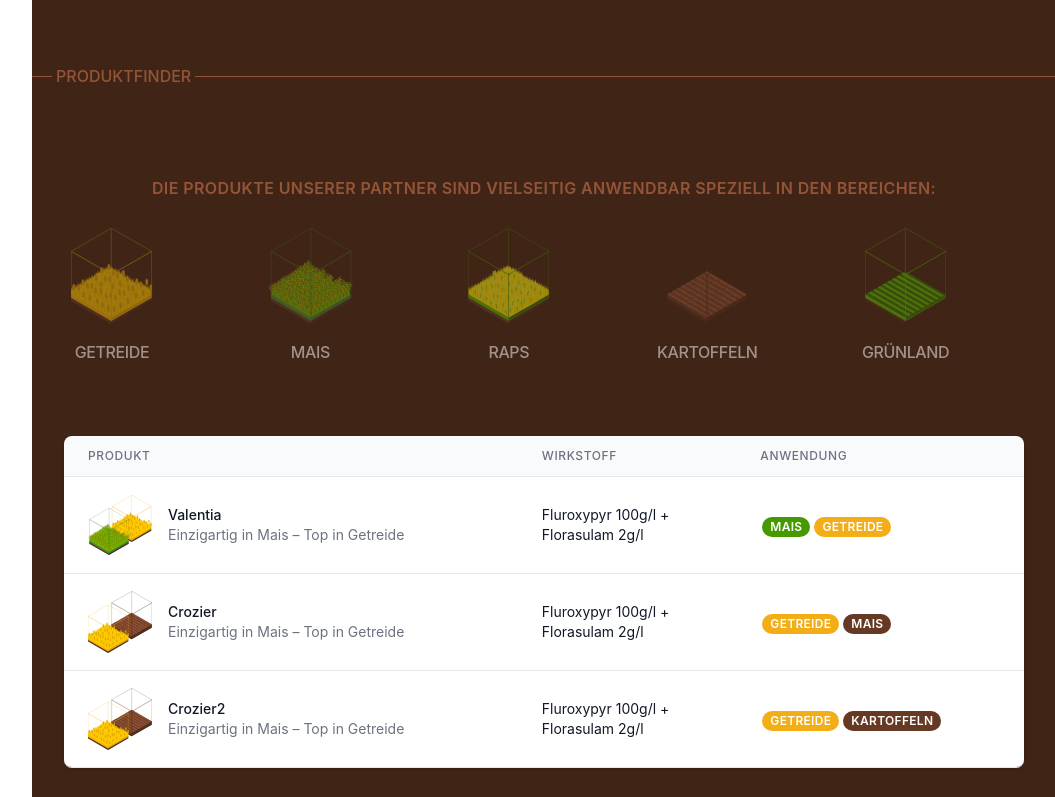
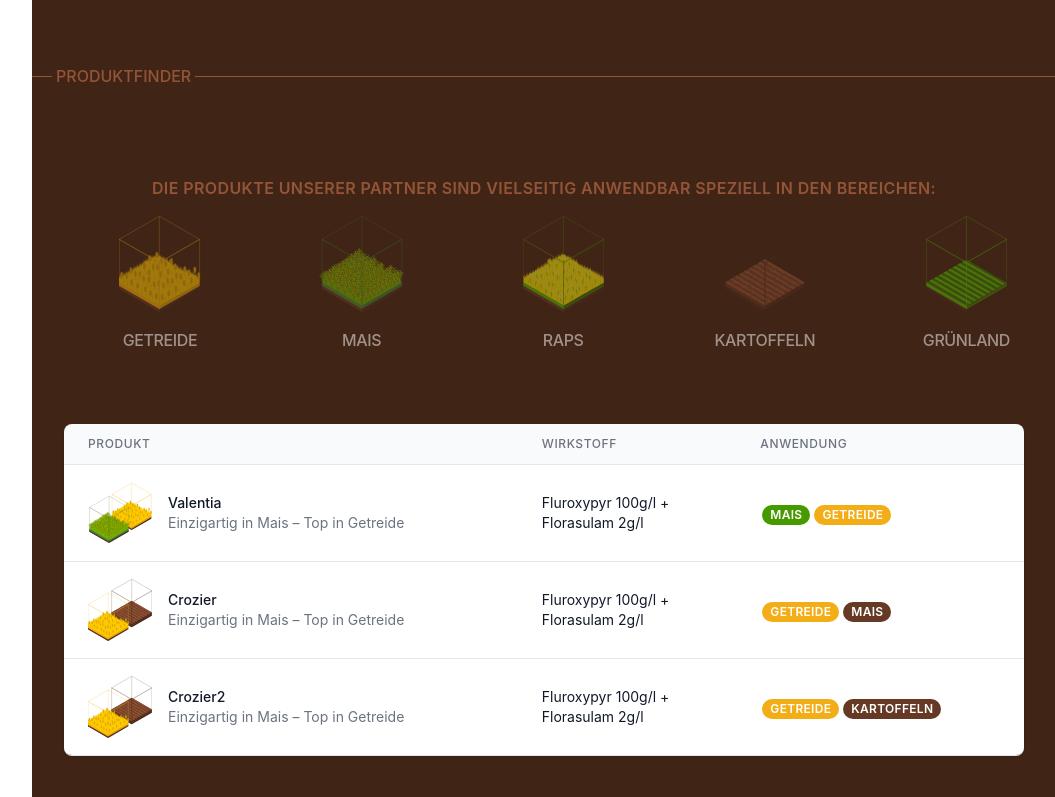
Before and after one commit to t4ms/flenderLinkMap, a React (Create React App) app: page /agroform in a window 1280 px wide. Shown: the part 1052-1849 px from the top of the page, without its empty margins (224-1279 px from the left). Built offline with nearby package versions, Linux system fonts and the light colour scheme.

Commit message:
some styling changes2

```diff
--- a/src/components/agroform/index.js
+++ b/src/components/agroform/index.js
@@ -126,7 +126,7 @@
                       </div>
                     </div>
                     <div className="mt-8 lg:mt-0 lg:col-span-6">
-                      <div className="sm:max-w-md sm:w-full sm:mx-auto sm:overflow-hidden">
+                      <div className="sm:mx-auto sm:overflow-hidden">
                         <div className="px-4 py-8">
                           <div className="mx-auto flex justify-center">
                             <img
@@ -166,45 +166,49 @@
                   Die Produkte unserer Partner sind vielseitig anwendbar
                   speziell in den Bereichen:
                 </p>
-                <div className="mt-3 grid grid-cols-5 gap-8 lg:grid-cols-5 overflow-x-auto">
+                <div className="grid grid-cols-5 gap-x-12 overflow-x-auto">
+
+                  <div className="w-48 col-span-1 flex justify-center">
                   <button onClick={this.handleFilter} className="opacity-50 hover:opacity-100 focus:opacity-100">
-                  <div className="w-24 col-span-1 flex justify-center md:col-span-2 lg:col-span-1">
                     <h1 className="text-center item-center text-md font-medium uppercase tracking-tight">
                       <img
-                        className="my-4 h-24 mx-auto"
+                        className="m-4 h-24 mx-auto"
                         src={IconCereal}
                         alt="Cereals"
                       />
                       <span className="block text-white">Getreide</span>
                     </h1>
+                  </button>
                   </div>
-                  </button>
+
+                  <div className="w-48 col-span-1 flex justify-center">
                   <button onClick={this.handleFilter} className="opacity-50 hover:opacity-100 focus:opacity-100">
-                  <div className="w-24 col-span-1 flex justify-center md:col-span-2 lg:col-span-1">
                     <h1 className="text-center item-center text-md font-medium uppercase tracking-tight">
                       <img
-                        className="my-4 h-24 mx-auto"
+                        className="m-4 h-24 mx-auto"
                         src={IconCorn}
                         alt="Corn"
                       />
                       <span className="block text-white">Mais</span>
                     </h1>
+                  </button>
                   </div>
-                  </button>
+
+                  <div className="w-48 col-span-1 flex justify-center">
                   <button onClick={this.handleFilter} className="opacity-50 hover:opacity-100 focus:opacity-100">
-                  <div className="w-24 col-span-1 flex justify-center md:col-span-2 lg:col-span-1">
                     <h1 className="text-center item-center text-md font-medium uppercase tracking-tight">
                       <img
-                        className="my-4 h-24 mx-auto"
+                        className="m-4 h-24 mx-auto"
                         src={IconRape}
                         alt="Rape"
                       />
                       <span className="block text-white">Raps</span>
                     </h1>
+                  </button>
                   </div>
-                  </button>
+
+                  <div className="w-48 col-span-1 flex justify-center">
                   <button onClick={this.handleFilter} className="opacity-50 hover:opacity-100 focus:opacity-100">
-                  <div className="w-24 col-span-1 flex justify-center md:col-span-2 lg:col-span-1">
                     <h1 className="text-center item-center text-md font-medium uppercase tracking-tight">
                       <img
                         className="my-4 h-24 mx-auto"
@@ -213,10 +217,11 @@
                       />
                       <span className="block text-white">Kartoffeln</span>
                     </h1>
+                  </button>
                   </div>
-                  </button>
+
+                  <div className="w-48 col-span-1 flex justify-center">
                   <button onClick={this.handleFilter} className="opacity-50 hover:opacity-100 focus:opacity-100">
-                  <div className="w-24 col-span-1 flex justify-center md:col-span-2 lg:col-span-1">
                     <h1 className="text-center item-center text-md font-medium uppercase tracking-tight">
                       <img
                         className="my-4 h-24 mx-auto"
@@ -225,8 +230,8 @@
                       />
                       <span className="block text-white">Grünland</span>
                     </h1>
+                  </button>
                   </div>
-                  </button>
                 </div>
               </div>
             </div>
```
